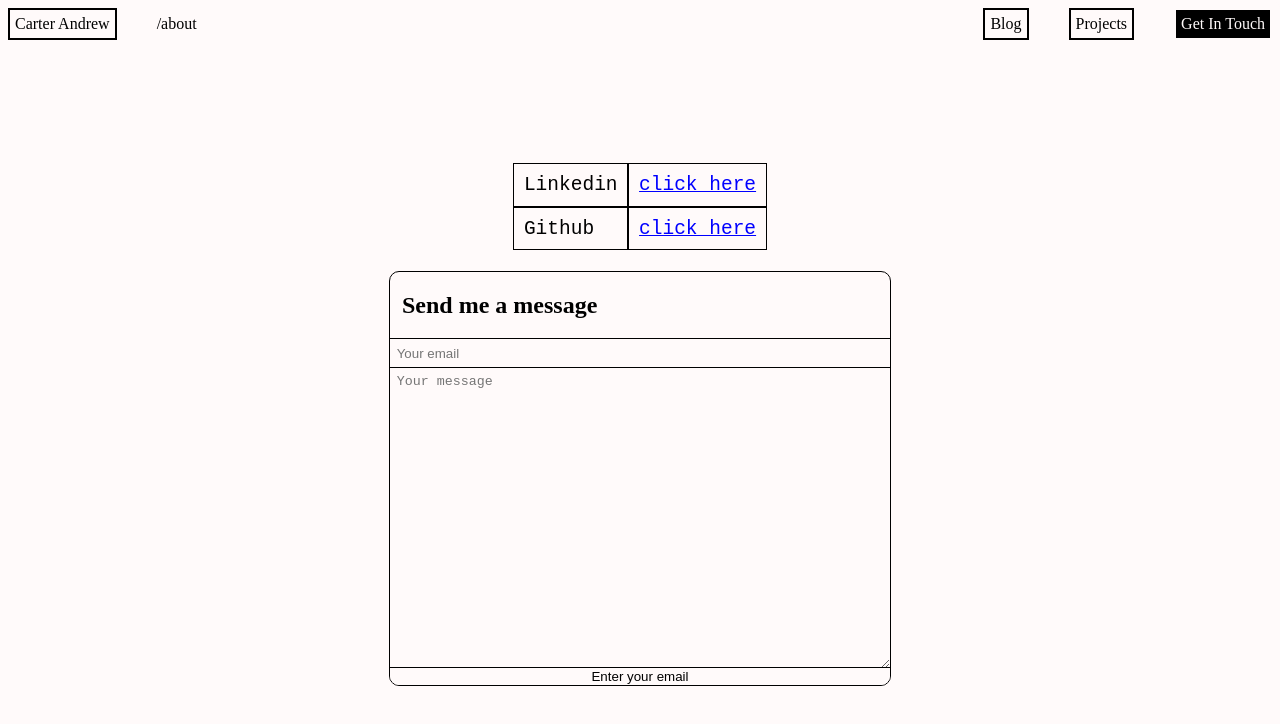
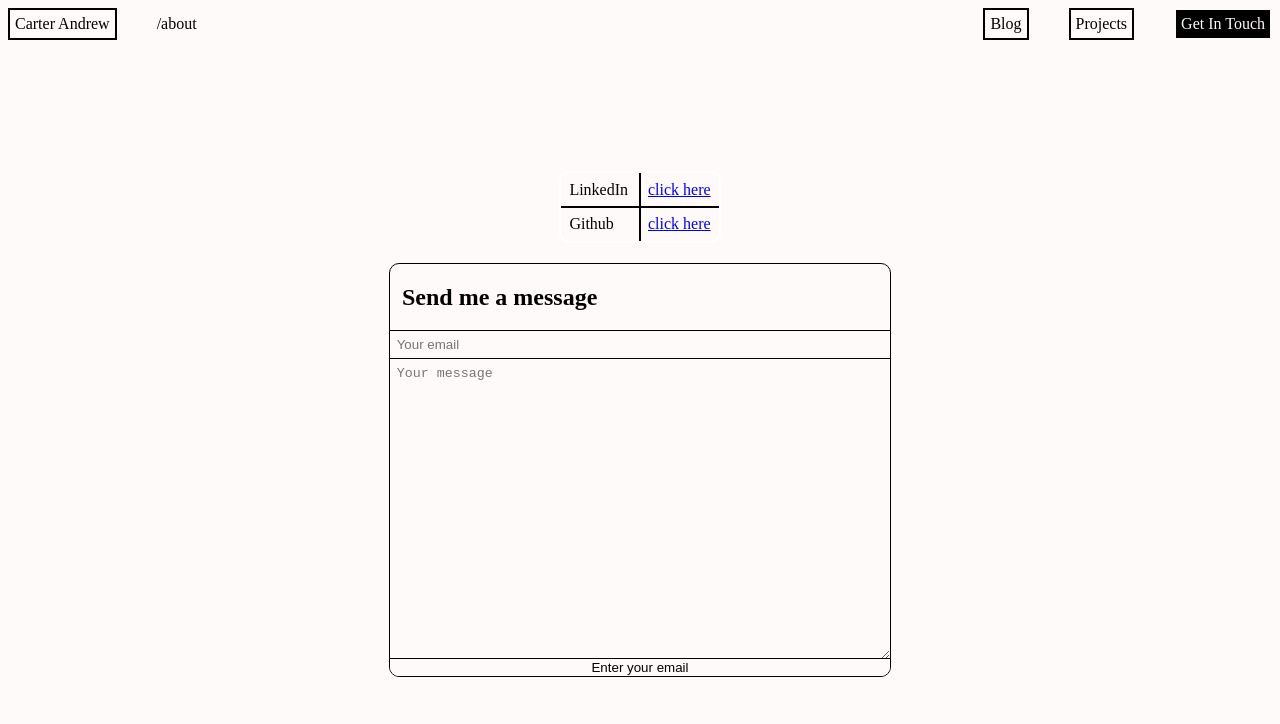
Before and after one commit to carterjandrew/carterjandrew-carterjandrew.github.io, a React (Vite) app: page /about in a window 1280 px wide. Shown: the top 724 px of the page. Built offline with nearby package versions, Linux system fonts and the light colour scheme.

Commit message:
Yep, we now have a working contact card

```diff
--- a/src/App.css
+++ b/src/App.css
@@ -230,11 +230,23 @@ div {
 #abouttable {
 		font-family: monospace;
 		font-size: 1.5em;
+		border-collapse: separate;
 }
 
-#abouttable td {
+#grid {
+		display: grid;
+		grid-template-columns: 1fr 1fr;
+		border-radius: 10px;
+		border: solid 2px white;
+		overflow: hidden;
+		min-height: auto;
+		flex-shrink: 0;
+}
+
+#grid p {
 		padding: var(--default-padding);
 		outline: solid;
 		outline-width: 1px;
 		outline-color: var(--foreground-color);
+		margin: 0;
 }
--- a/src/pages/about.tsx
+++ b/src/pages/about.tsx
@@ -22,16 +22,12 @@ export default function About() {
 	}
 	return (
 		<div style={{ display: 'flex', flexDirection: 'column', width: '100%', height: '100%', justifyContent: 'center', alignItems: 'center', gap: 20}}>
-			<table id="abouttable">
-				<tr>
-					<td>Linkedin</td>
-					<td> <a href="https://www.linkedin.com/in/carter-james-andrew/"> click here </a> </td>
-				</tr>
-				<tr>
-					<td>Github</td>
-					<td> <a href="https://github.com/carterjandrew"> click here </a> </td>
-				</tr>
-			</table>
+			<div id='grid'>
+				<p>LinkedIn</p>
+				<p><a href="https://www.linkedin.com/in/carter-james-andrew/"> click here </a></p>
+				<p>Github</p>
+				<p><a href="https://github.com/carterjandrew"> click here </a></p>
+			</div>
 			<div id='emailform'>
 				<h2>Send me a message</h2>
 				<input value={returnAddress} placeholder='Your email' onChange={(e) => setReturnAddress(e.target.value)} />
```
